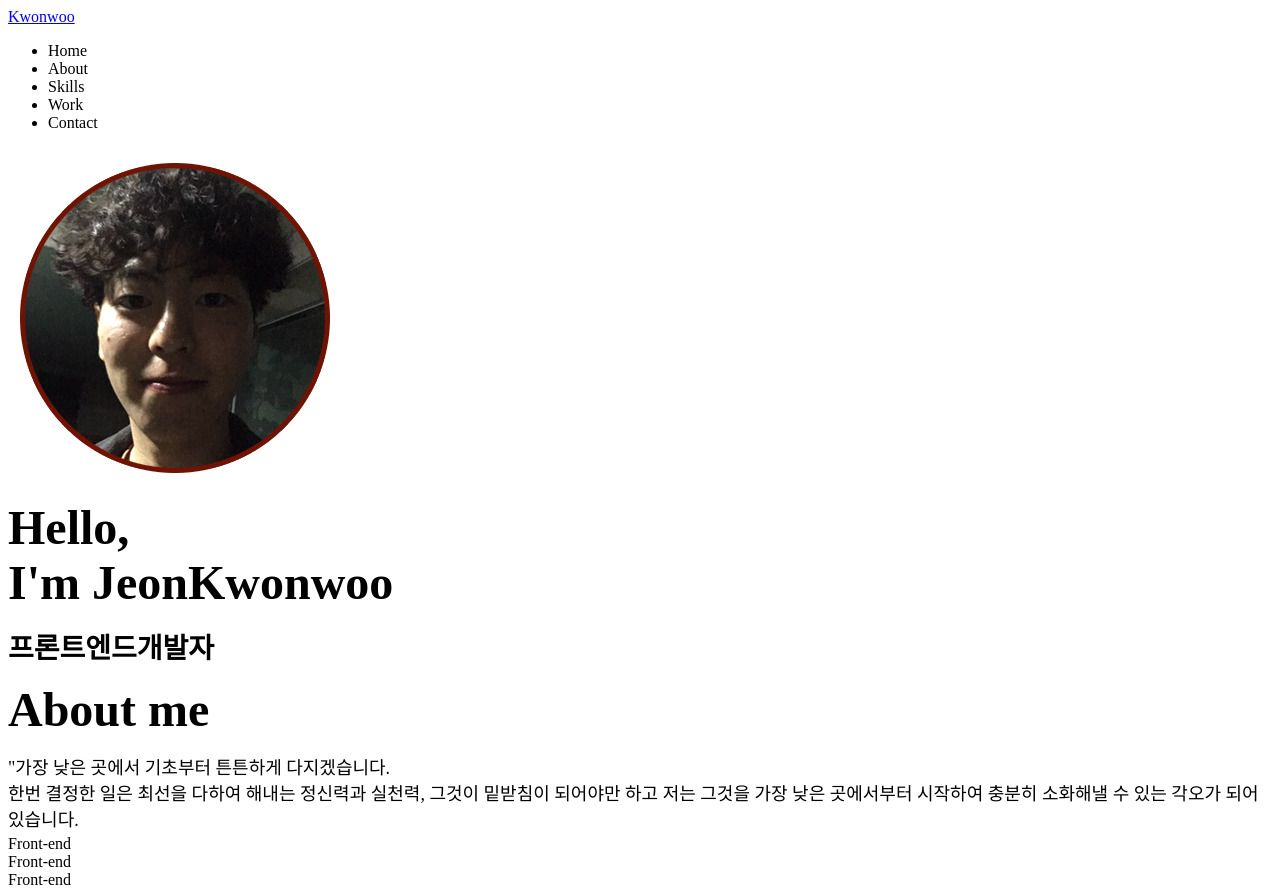
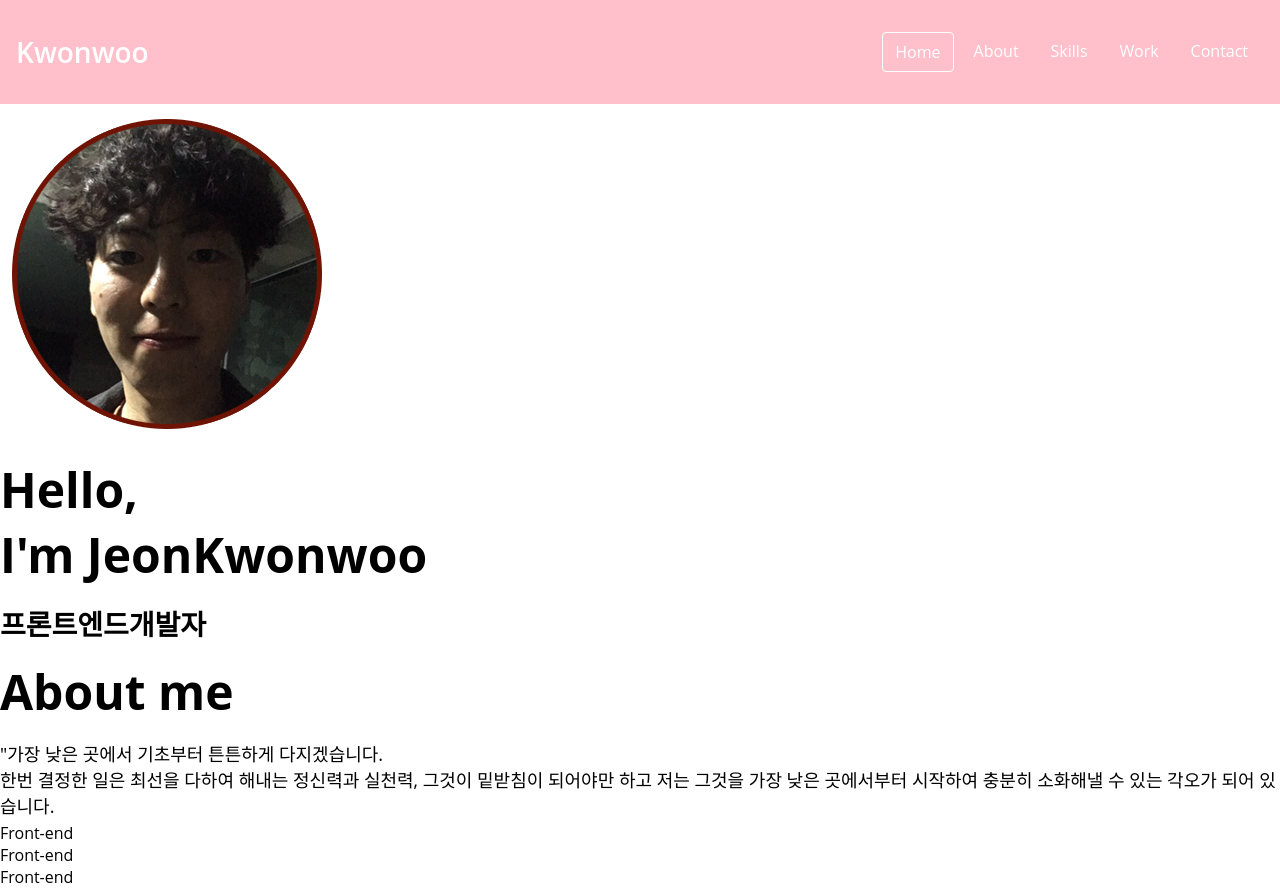
Before and after one commit to ggidismkdkw/portfolio, a plain HTML site: page index.html in a window 1280 px wide. Shown: the top 892 px of the page. Drawn offline with Linux system fonts and the light colour scheme.

Commit message:
CSS: navbar

```diff
--- a/index.html
+++ b/index.html
@@ -16,7 +16,7 @@
         </div>
         <div>
             <ul class="navbar_menu">
-                <li class="navbar_menu_item">Home</li>
+                <li class="navbar_menu_item active">Home</li>
                 <li class="navbar_menu_item">About</li>
                 <li class="navbar_menu_item">Skills</li>
                 <li class="navbar_menu_item">Work</li>
--- a/style.css
+++ b/style.css
@@ -26,8 +26,31 @@
   --weight-bold: 700;
   --weight-semi-bold: 600;
   --weight-regular: 400;
+
+  /* Size */
+  --size-border-radius: 4px;
 }
 
+/* Universal tags */
+* {
+  box-sizing: border-box;
+}
+
+body {
+  font-family: "Open Sans", sans-serif;
+  margin: 0;
+  cursor: default;
+}
+
+a {
+  text-decoration: none;
+  color: white;
+}
+
+ul {
+  list-style: none;
+  padding-left: 0;
+}
 /* Typography */
 
 h1 {
@@ -57,3 +80,37 @@ p {
   color: var(--color-black);
   margin: 4px 0;
 }
+
+/* Navbar */
+#navbar {
+  display: flex;
+  justify-content: space-between;
+  background-color: pink;
+  align-items: center;
+  color: var(--color-white);
+  padding: 16px;
+}
+
+.navbar_menu {
+  display: flex;
+}
+
+.navbar_logo {
+  font-size: var(--font-medium);
+  font-weight: var(--weight-semi-bold);
+}
+
+.navbar_menu_item {
+  padding: 8px 12px;
+  margin: 0 4px;
+  cursor: pointer;
+  border-radius: var(--size-border-radius);
+}
+
+.navbar_menu_item.active {
+  border: 1px solid var(--color-white);
+}
+
+.navbar_menu_item:hover {
+  background-color: var(--color-dark-pink);
+}
```
